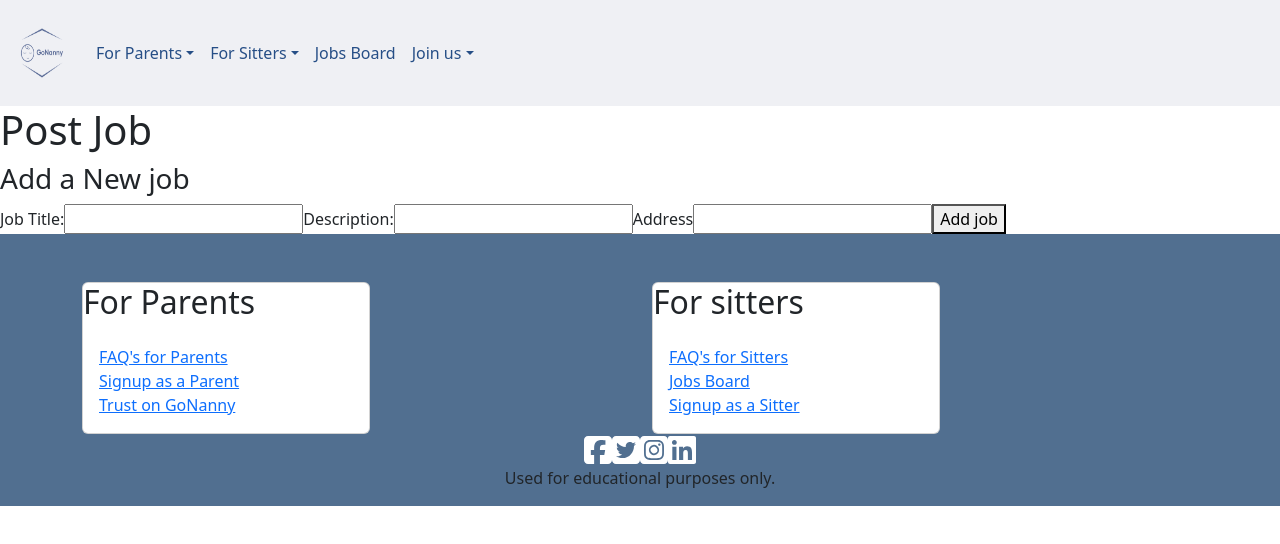
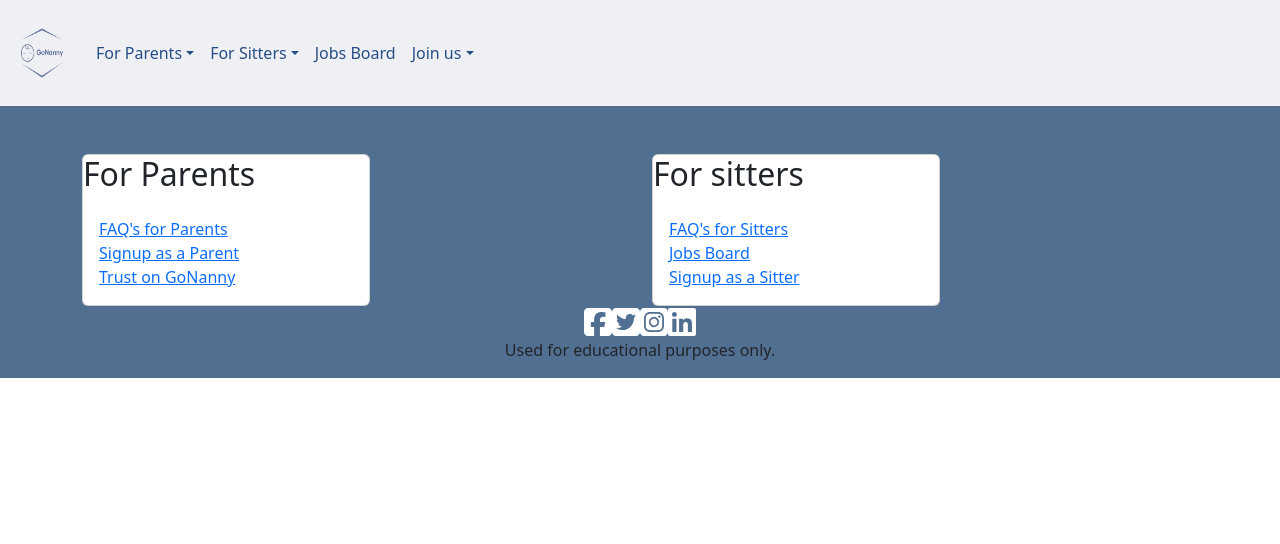
Before and after one commit to todorr92/GoNannt, a React (Vite) app in the folder client/: page /jobs-board/post-job in a window 1280 px wide. Shown: the top 544 px of the page. Built offline with nearby package versions, Linux system fonts and the light colour scheme.

Commit message:
deleted postJob component

```diff
--- a/client/src/App.jsx
+++ b/client/src/App.jsx
@@ -16,7 +16,6 @@
 
 // REACT IMPORTS
 import { Route, Routes } from "react-router-dom";
-import PostJob from "./pages/PostJob";
 
 function App() {
   return (
@@ -38,7 +37,6 @@
         ></Route>
         <Route path="/sitters/FAQ's" element={<FAQSitters />}></Route>
         <Route path="/jobs-board" element={<JobsBoard />}></Route>
-        <Route path="/jobs-board/post-job" element={<PostJob />}></Route>
         <Route path="/login" element={<Login />}></Route>
         <Route path="/register" element={<Register />}></Route>
       </Routes>
--- a/client/src/pages/PostJob.jsx
+++ /dev/null
@@ -1,13 +0,0 @@
-import React from "react";
-import JobForm from "../components/JobForm";
-
-const PostJob = () => {
-  return (
-    <>
-      <h1>Post Job</h1>
-      <JobForm />
-    </>
-  );
-};
-
-export default PostJob;
```
